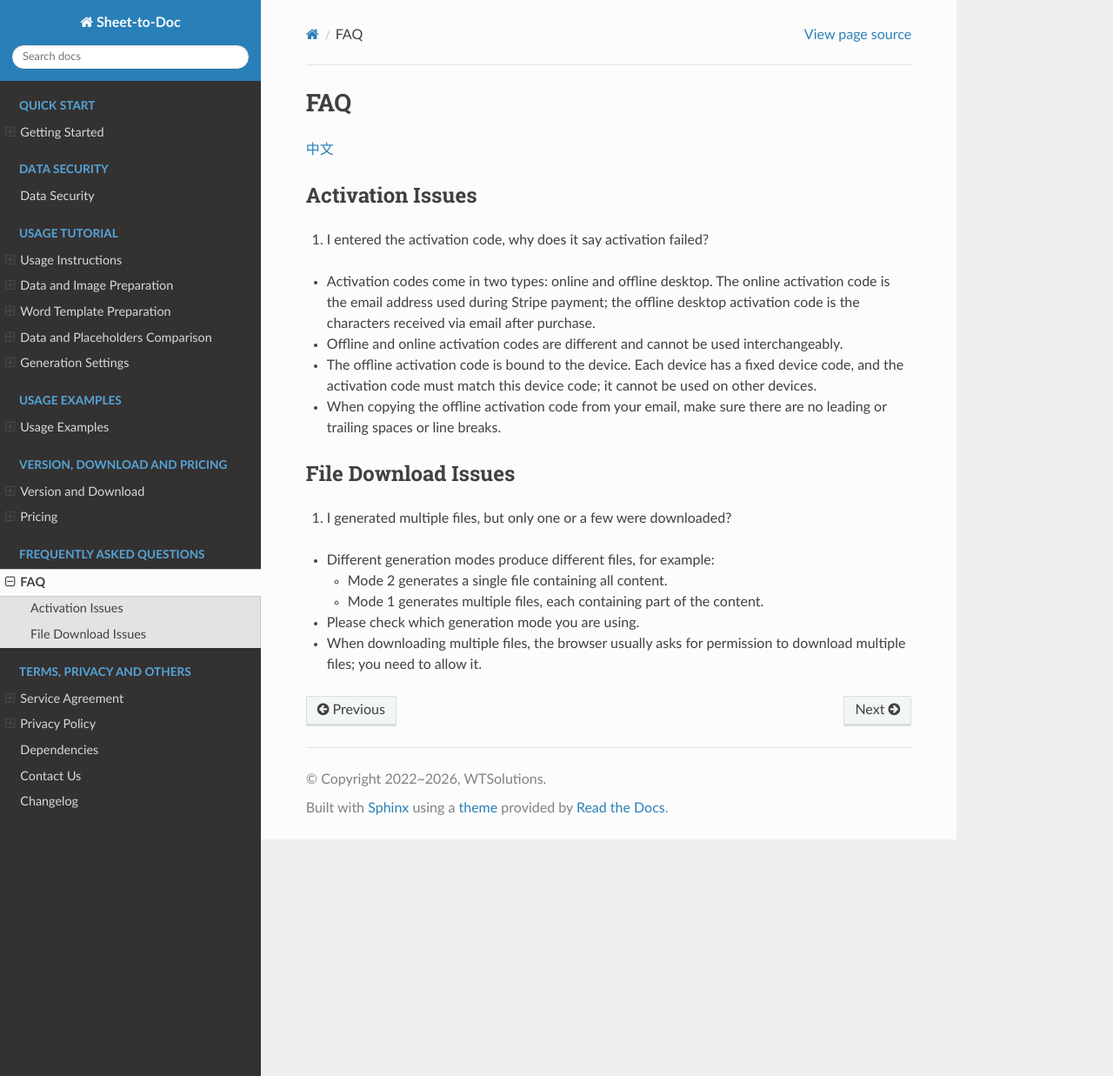
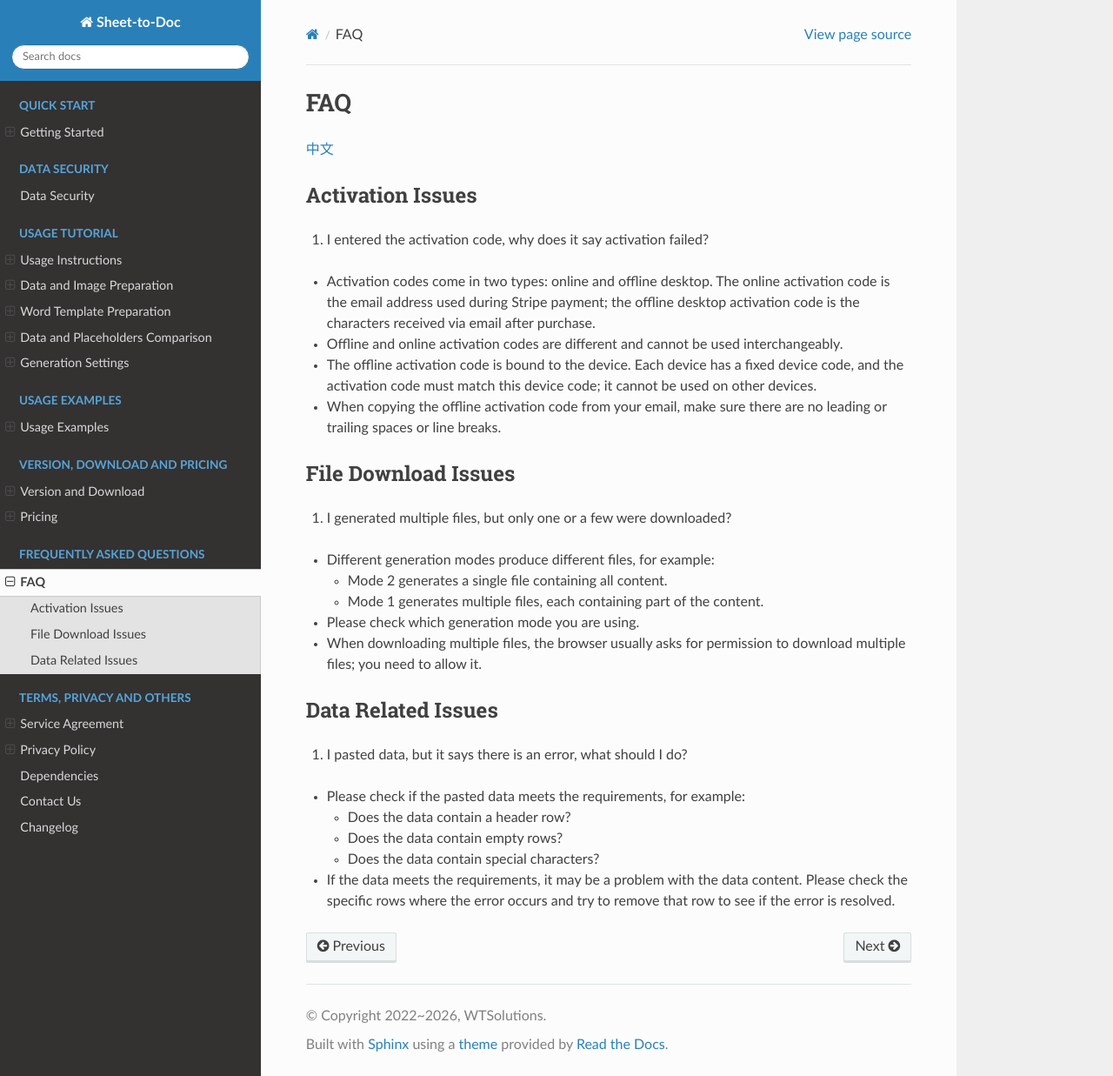
Before and after one commit to he-yang/sheet-to-doc, a Sphinx documentation site: the page built from source/FAQ.md, in a window 1280 px wide and 1237 px high. Shown: the whole window at 87% size. Built offline with Sphinx 7.4.7 and the Read the Docs theme 3.1.0, drawn with Linux system fonts in a browser that asks for light colours.

Commit message:
to 2.7.1

```diff
--- a/source/FAQ.md
+++ b/source/FAQ.md
@@ -30,3 +30,11 @@
   - Mode 1 generates multiple files, each containing part of the content.
 - Please check which generation mode you are using.
 - When downloading multiple files, the browser usually asks for permission to download multiple files; you need to allow it.
+
+## Data Related Issues
+1. I pasted data, but it says there is an error, what should I do?
+- Please check if the pasted data meets the requirements, for example:
+  - Does the data contain a header row?
+  - Does the data contain empty rows?
+  - Does the data contain special characters?
+- If the data meets the requirements, it may be a problem with the data content. Please check the specific rows where the error occurs and try to remove that row to see if the error is resolved.
--- a/source/conf.py
+++ b/source/conf.py
@@ -9,7 +9,7 @@
 project = 'Sheet-to-Doc'
 copyright = '2022~2026, WTSolutions'
 author = 'WTSolutions'
-release = '2.7.0.0'
+release = '2.7.1.0'
 
 # -- General configuration ---------------------------------------------------
 # https://www.sphinx-doc.org/en/master/usage/configuration.html#general-configuration
```
Also changed, not shown: source/Download.md (+6 -6 lines), source/changelog.md (+6 -0 lines).
